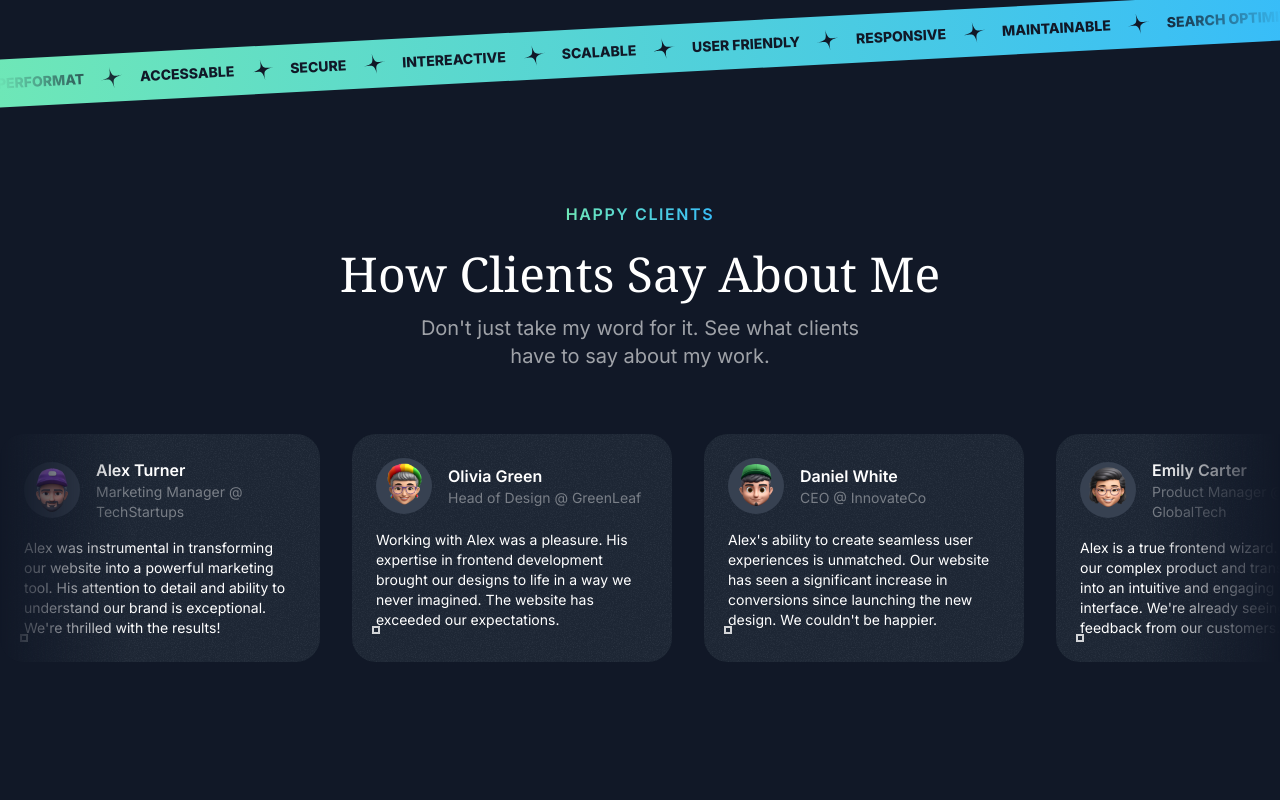
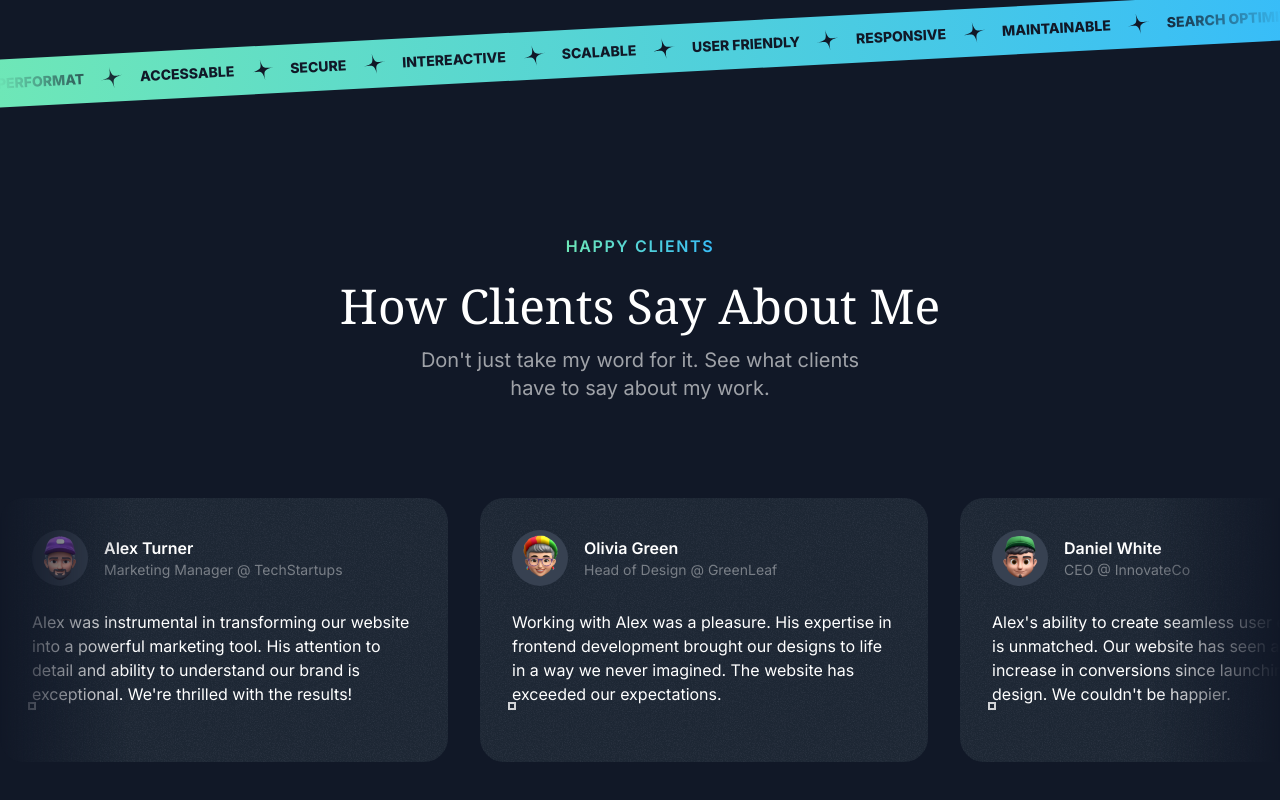
Before and after one commit to ozodbekw/animated-portfolio, a Next.js app: page / in a window 1280 px wide. Shown: the part 3306-4106 px from the top of the page. Before the commit the page ends 4032 px from the top, so only its background shows below. Built offline with nearby package versions, Linux system fonts and the light colour scheme; a web font is replaced by a local one.

Commit message:
feat: enhance Testimonials section with responsive design and improved styling

```diff
--- a/src/sections/Testimonials.tsx
+++ b/src/sections/Testimonials.tsx
@@ -43,17 +43,20 @@
 
 export const TestimonialsSection = () => {
   return (
-    <div className="py-16">
+    <div className="py-16 lg:py-24">
       <SectionHeader
         eyebrow="Happy clients"
         describtion="Don't just take my word for it. See what clients have to say about my
         work."
         title="How Clients Say About Me"
       />
-      <div className="mt-16 flex overflow-x-clip [mask-image:linear-gradient(to_right,transparent,black_10%,black_90%,transparent)]">
+      <div className="mt-16 lg:mt-24 flex overflow-x-clip [mask-image:linear-gradient(to_right,transparent,black_10%,black_90%,transparent)]">
         <div className="flex-none gap-8 flex">
           {testimonials.map((testimonial) => (
-            <Card key={testimonial.name} className="max-w-xs">
+            <Card
+              key={testimonial.name}
+              className="max-w-xs md:p-8 md:max-w-md"
+            >
               <div className="flex gap-4 items-center ">
                 <div className="size-14 bg-gray-700 inline-flex items-center justify-center rounded-full flex-shrink-0">
                   <Image
@@ -69,7 +72,9 @@
                   </div>
                 </div>
               </div>
-              <p className="mt-4 text-sm">{testimonial.text}</p>
+              <p className="mt-4 md:mt-6 text-sm md:text-base">
+                {testimonial.text}
+              </p>
             </Card>
           ))}
         </div>
```
